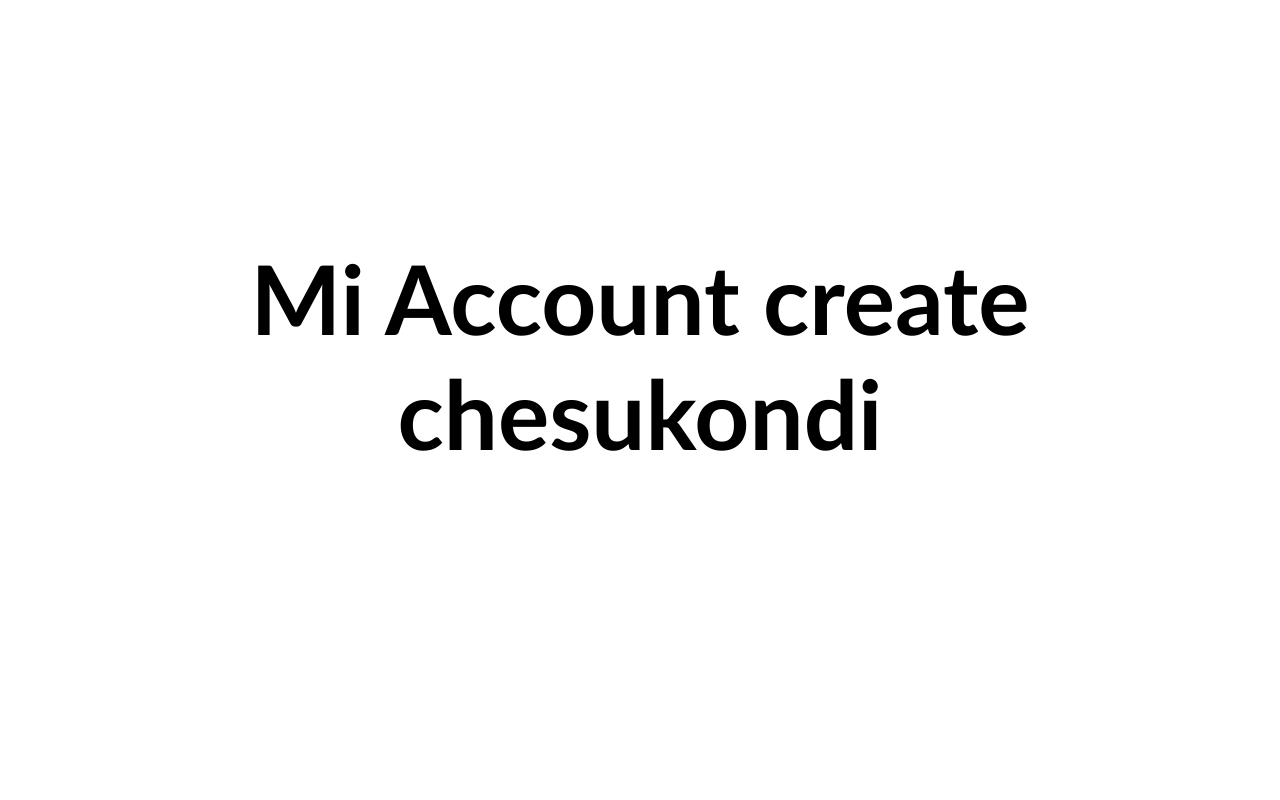
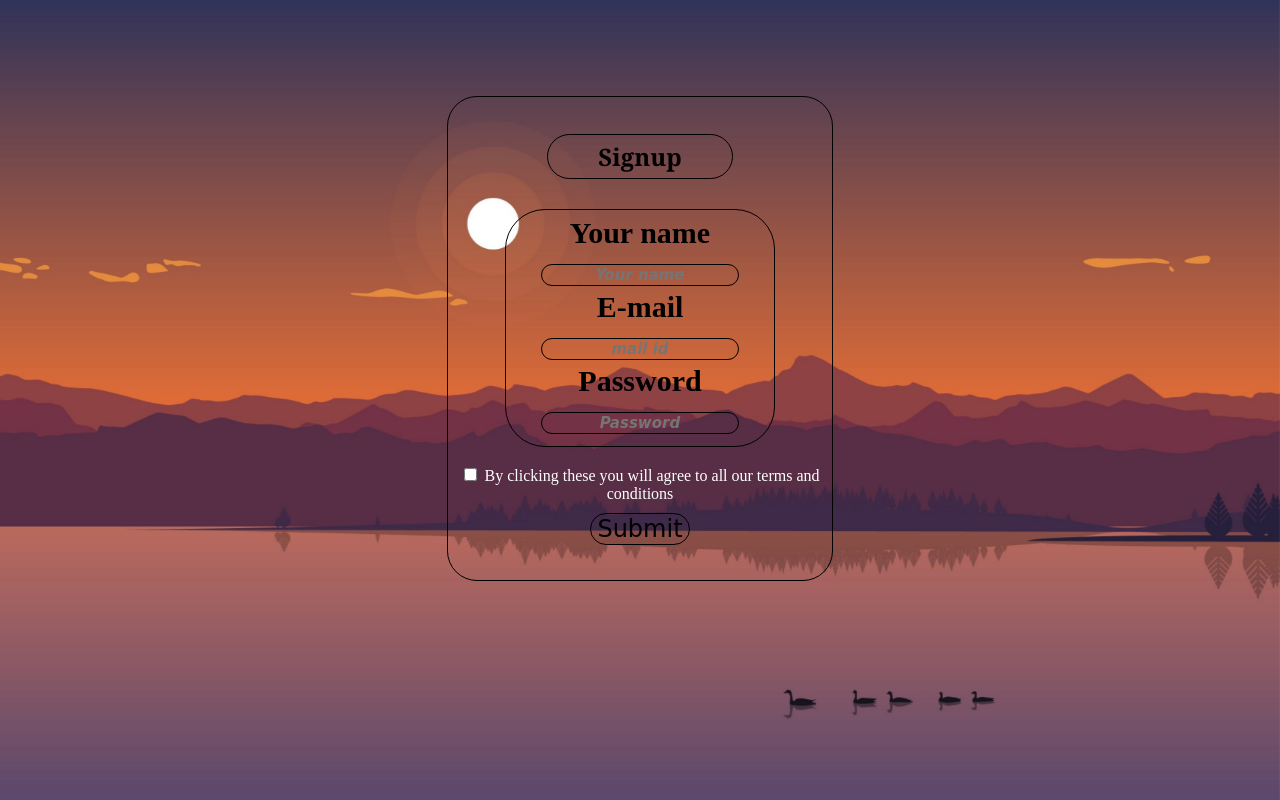
Before and after one commit to Reddy9870/Lets-chat, a plain HTML site: page signup.html in a window 1280 px wide. Drawn offline with Linux system fonts and the light colour scheme.

Commit message:
Add files via upload

```diff
--- /dev/null
+++ b/login_style.css
@@ -0,0 +1,103 @@
+#background-img {
+    height: 100vh;
+    width: 100vw;
+    object-fit: cover;
+    position: fixed;
+    left: 0;
+    right: 0;
+    top: 0;
+    bottom: 0;
+    z-index: -1;
+  }
+  #total_area{
+    border: 1.5px solid black;
+    border-radius: 30px;
+    display: block;
+	  position: relative;
+    margin: 2rem auto;
+  	padding:2rem;
+	  width: 100%;
+	  max-width: 4in;
+	  min-height: 480px;
+  }
+        .parent{
+          border: 1.5px solid black;
+          border-radius: 40px;
+          margin-left: auto;
+          margin-right: auto;
+          padding-top:4px;
+          padding-bottom:10px;
+          align-items: center;
+          width:2.8in;
+          font-size: 2rem;
+          }
+
+        #span1{
+          padding-left:50px;
+          padding-right:50px;
+          padding-top: 5px;
+          padding-bottom: 5px;
+          font-size: 1.5rem;
+          font-family:cursive;
+          border: 0.2px solid black;
+          border-radius: 40px;
+        }
+        #span2{
+          font-size: 2rem;
+          font-family:cursive;
+        }
+
+        .inputs{
+          width:2in;
+          font-weight: bold;
+          font-style: italic;
+          font-family:cursive;
+          font-size:15px;text-align: center;
+          border:1px solid black;
+          border-radius: 1.5rem;
+          background-color:transparent;
+        }
+
+        .inputs:hover{
+          border: 2px solid white;
+          background-color: rgb(231, 144, 81);
+          color: white;
+        }
+        button{
+          margin: 10px;
+          font-size: 1.5rem;
+          font-family:cursive;
+          border: 0.5px solid black;
+          border-radius: 50px;
+        }
+        #submit{
+          background-color: transparent;
+        }
+        #submit:hover{
+        background-color: rgb(69, 201, 69);
+        border: 2px solid white;
+
+        }
+        #new_acc{
+          background-color: transparent;
+        }
+        #new_acc:hover{
+          background-color: rgb(97, 97, 207);
+        border: 2px solid white;
+        }
+
+        .login__forgot {
+          display: block;
+          margin-top:1rem;
+          text-align: center;
+          color:rgb(196, 183, 183);
+          font-size:19px;
+          text-decoration: none;
+          position: relative;
+          z-index: 1;
+        }
+
+        .login__forgot:hover {
+          font-size: 22px;
+          color:rgb(0, 0, 0)
+        }
--- a/signup.html
+++ b/signup.html
@@ -3,22 +3,41 @@
 <head>
     <meta charset="UTF-8">
     <meta http-equiv="X-UA-Compatible" content="IE=edge">
-    <meta name="viewport" content="width=device-width, initial-scale=1.0">
-    <title>Sigup</title>
+    <title>signup</title>
+    <link rel="stylesheet" href="./signup_styles.css">
 </head>
-<style>
-    h1{
-  font-family: Trebuchet MS;
-  font-weight: bold;
-  text-align: center;
-}
+<body>
+  <div id="total_area">
+    <img id="background-img" src="./Sunset.jpg">
+    <br>
+    <center><span id="span1">Signup</span></center>
+    <br><br>
+      <div class="parent">
+        <center>
+          <form action="./homepage.html">
+            <label style="font-weight:bold ;font-size:30px ;">Your name</label>
+            <input class="inputs" placeholder="Your name" type="text" required><br>
+            <label style="font-weight:bold ;font-size:30px ;">E-mail</label>
+            <input class="inputs" placeholder="mail id" type="email" required>
+            <label style="font-weight:bold ;font-size:30px ;">Password</label>
+            <input class="inputs" placeholder="Password" type="password" required>
+  <br>
+        </center>
+      </div>
+      <br>
 
-h1 {
-  font-size: 6rem;
-  margin-top: 30vh;
-}
-</style>
-<body>
-    <h1>Mi Account create chesukondi</h1>
+      <center>
+        <label style="color: white;">
+          <input type="checkbox" required>
+          By clicking these you will agree to all our terms and conditions
+        </label>
+        <br>
+
+        <button id="submit">Submit</button>
+          </form>
+      </center>
+    </div>
+
+
 </body>
 </html>
--- /dev/null
+++ b/signup_styles.css
@@ -0,0 +1,90 @@
+#background-img {
+    height: 100vh;
+    width: 100vw;
+    object-fit: cover;
+    position: fixed;
+    left: 0;
+    right: 0;
+    top: 0;
+    bottom: 0;
+    z-index: -1;
+  }
+  #total_area{
+    border: 1.5px solid black;
+    border-radius: 30px;
+    width:4in;
+    align-items: center;
+    display: block;
+    margin-left: auto;
+    margin-right: auto;
+    margin-top:6rem;
+    padding-top: 25px;
+    padding-bottom: 25px;
+    background-attachment:fixed;
+    height: max-content;
+  }
+        .parent{
+          border: 1.5px solid black;
+          border-radius: 40px;
+          margin-left: auto;
+          margin-right: auto;
+          padding-top:4px;
+          padding-bottom:10px;
+          align-items: center;
+          width:2.8in;
+          font-size: 2rem;
+          }
+
+        #span1{
+          padding-left:50px;
+          padding-right:50px;
+          padding-top: 5px;
+          padding-bottom: 5px;
+          font-size: 1.5rem;
+          font-family:Georgia, 'Times New Roman', Times, serif;
+          font-weight: bold;
+          border: 0.2px solid black;
+          border-radius: 40px;
+        }
+        #span2{
+          font-size: 2rem;
+          font-family:cursive;
+        }
+
+        .inputs{
+          width:2in;
+          font-weight: bold;
+          font-style: italic;
+          font-family:cursive;
+          font-size:15px;text-align: center;
+          border:1px solid black;
+          border-radius: 1.5rem;
+          background-color:transparent;
+        }
+
+        .inputs:hover{
+          border: 2px solid white;
+          background-color: rgb(231, 144, 81);
+          color: white;
+        }
+        button{
+          margin: 10px;
+          font-size: 1.5rem;
+          font-family:cursive;
+          border: 0.5px solid black;
+          border-radius: 50px;
+        }
+        #submit{
+          background-color: transparent;
+        }
+        #submit:hover{
+        background-color: rgb(69, 201, 69);
+        border: 2px solid white;
+
+        }
+        #new_acc{
+          background-color: transparent;
+        }
+        #new_acc:hover{
+        border: 2px solid white;
+        }
```
Also changed, not shown: index.html (+7 -0 lines), login.html (+14 -58 lines).
